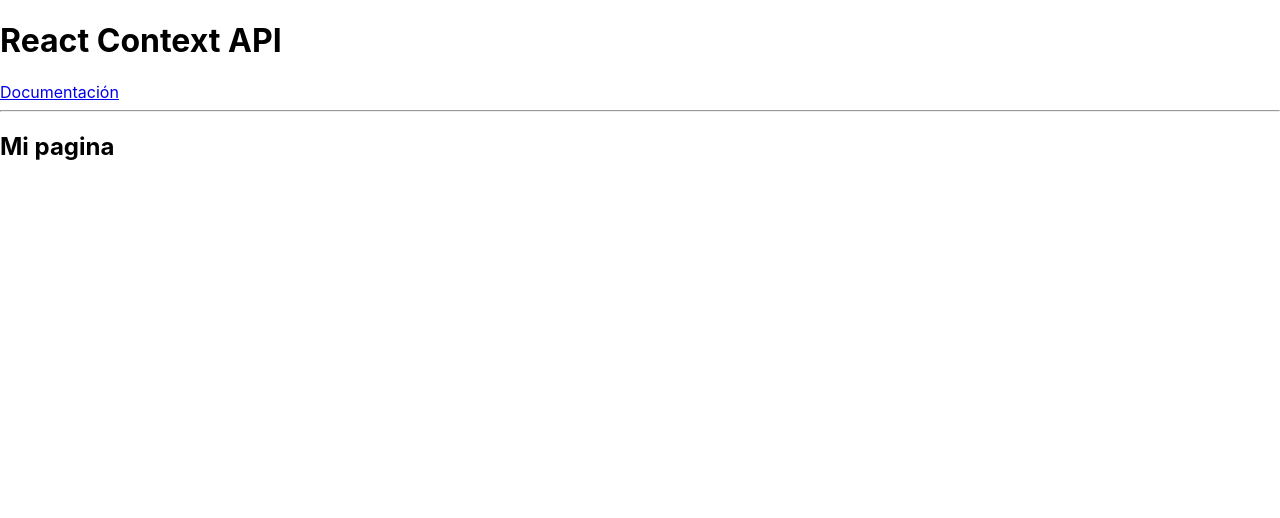
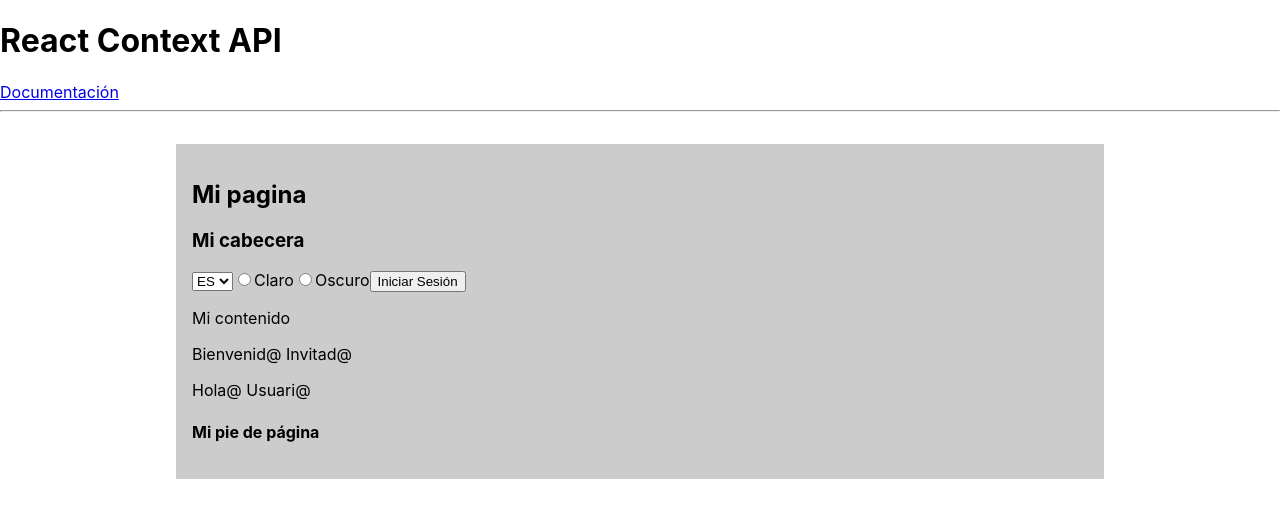
Before and after one commit to amr89-dev/REACT-CURSO, a React (Create React App) app in the folder react-context/: page / in a window 1280 px wide. Shown: the top 518 px of the page. Built offline with nearby package versions, Linux system fonts and the light colour scheme.

Commit message:
theme sin context

```diff
--- /dev/null
+++ b/react-context/src/components/Footer.jsx
@@ -0,0 +1,11 @@
+import React from "react";
+
+const Footer = ({ theme }) => {
+  return (
+    <footer className={theme}>
+      <h4>Mi pie de página</h4>
+    </footer>
+  );
+};
+
+export default Footer;
--- /dev/null
+++ b/react-context/src/components/Header.jsx
@@ -0,0 +1,33 @@
+import React from "react";
+
+const Header = ({ theme, handleTheme }) => {
+  return (
+    <header className={theme}>
+      <h2>Mi pagina</h2>
+      <h3>Mi cabecera</h3>
+      <select name="language">
+        <option value="es">ES</option>
+        <option value="en">EN</option>
+      </select>
+      <input
+        type="radio"
+        name="theme"
+        id="light"
+        onClick={handleTheme}
+        value="light"
+      />
+      <label htmlFor="light">Claro</label>
+      <input
+        type="radio"
+        name="theme"
+        id="dark"
+        onClick={handleTheme}
+        value="dark"
+      />
+      <label htmlFor="dark">Oscuro</label>
+      <button>Iniciar Sesión</button>
+    </header>
+  );
+};
+
+export default Header;
--- /dev/null
+++ b/react-context/src/components/Main.jsx
@@ -0,0 +1,13 @@
+import React from "react";
+
+const Main = ({ theme }) => {
+  return (
+    <main className={theme}>
+      <p>Mi contenido</p>
+      <p>Bienvenid@ Invitad@</p>
+      <p>Hola@ Usuari@</p>
+    </main>
+  );
+};
+
+export default Main;
--- a/react-context/src/components/Mypage.jsx
+++ b/react-context/src/components/Mypage.jsx
@@ -1,9 +1,29 @@
 import React from "react";
+import { useState } from "react";
+import Footer from "./Footer";
+import Header from "./Header";
+import Main from "./Main";
+
+const initialTheme = "light";
 
 const Mypage = () => {
+  const [theme, setTheme] = useState(initialTheme);
+
+  const handleTheme = (e) => {
+    //console.log(e.target.value);
+
+    if (e.target.value === "light") {
+      setTheme("light");
+    } else {
+      setTheme("dark");
+    }
+  };
+
   return (
-    <div>
-      <h2>Mi pagina</h2>
+    <div className="my-page">
+      <Header theme={theme} handleTheme={handleTheme} />
+      <Main theme={theme} />
+      <Footer theme={theme} />
     </div>
   );
 };
--- a/react-context/src/index.css
+++ b/react-context/src/index.css
@@ -1,13 +1,20 @@
 body {
   margin: 0;
-  font-family: -apple-system, BlinkMacSystemFont, 'Segoe UI', 'Roboto', 'Oxygen',
-    'Ubuntu', 'Cantarell', 'Fira Sans', 'Droid Sans', 'Helvetica Neue',
+  font-family: -apple-system, BlinkMacSystemFont, "Segoe UI", "Roboto", "Oxygen",
+    "Ubuntu", "Cantarell", "Fira Sans", "Droid Sans", "Helvetica Neue",
     sans-serif;
   -webkit-font-smoothing: antialiased;
   -moz-osx-font-smoothing: grayscale;
 }
 
-code {
-  font-family: source-code-pro, Menlo, Monaco, Consolas, 'Courier New',
-    monospace;
+.my-page {
+  margin: 2rem auto;
+  padding: 1rem;
+  width: 70%;
+  background-color: #ccc;
 }
+
+.dark {
+  background-color: #fff;
+  filter: invert(1);
+}
```
